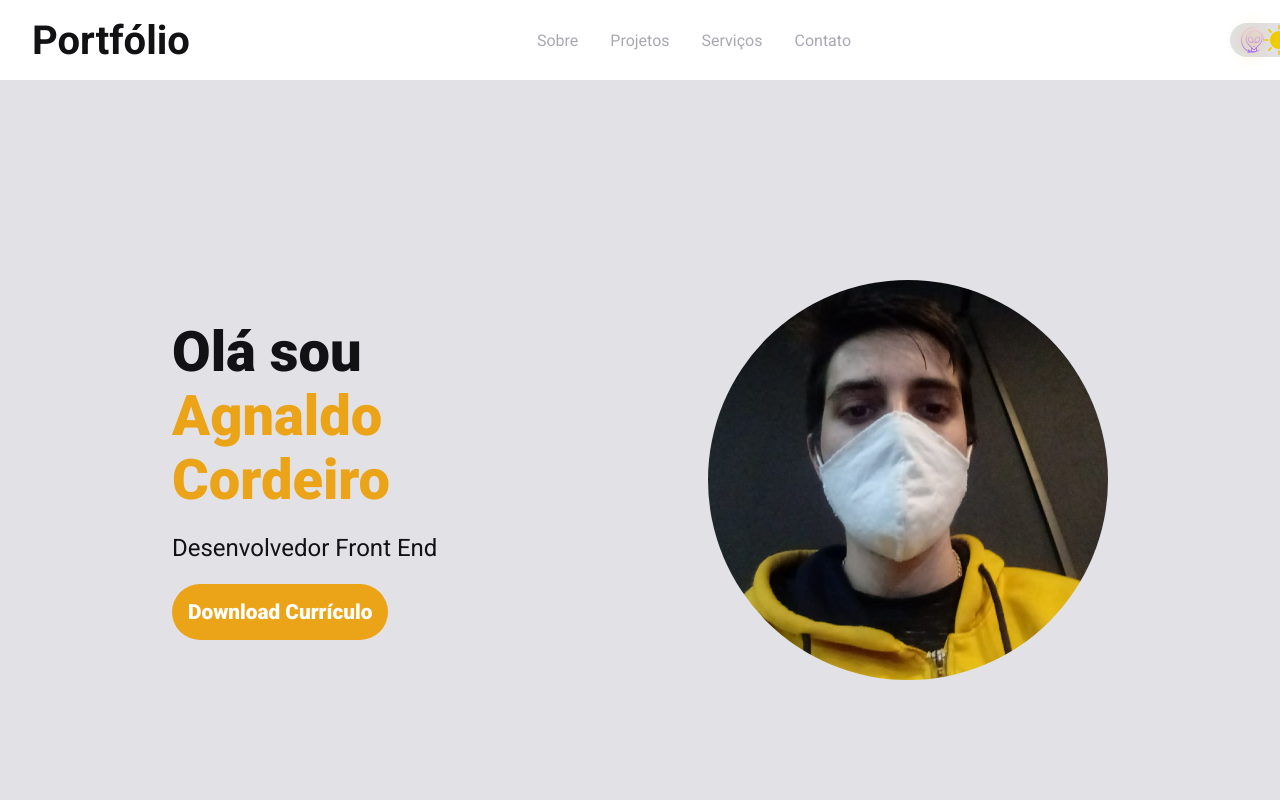
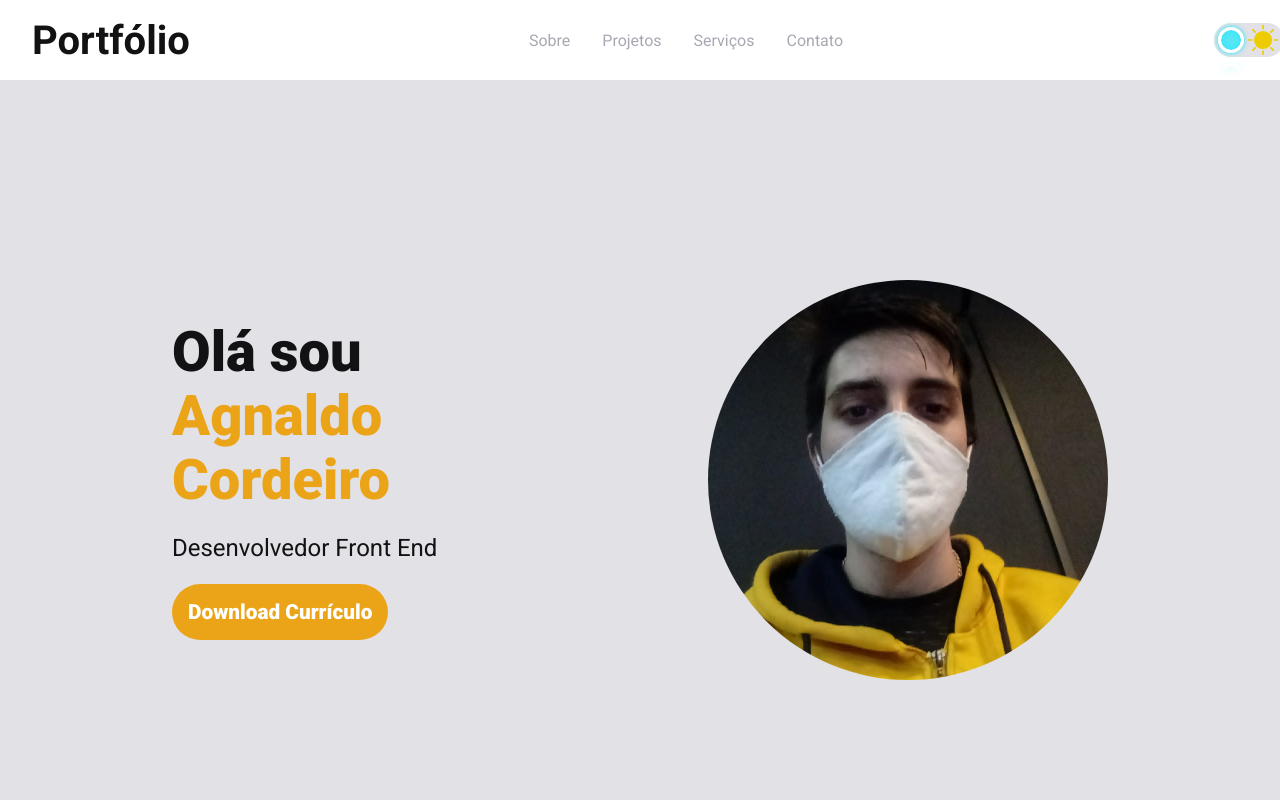
Before and after one commit to AgnaldoCordeiro/Portfolio, a Next.js app: page / in a window 1280 px wide. Shown: the top 800 px of the page. Built offline with nearby package versions, Linux system fonts and the light colour scheme.

Commit message:
arrumando css do layout, olocando um novo icone do linkedin e colocando links em projetos

```diff
--- a/src/components/Contato/index.jsx
+++ b/src/components/Contato/index.jsx
@@ -39,7 +39,7 @@ export function Contato() {
                 </Link>
                 <Link href="https://www.linkedin.com/in/agnaldocordeiro/">
                   <a target="_blank" rel="noreferrer">
-                    <img src="/LinkedIn.svg" />
+                    <img src="/icons8-linkedin.svg" />
                   </a>
                 </Link>
               </box>
--- a/src/components/Header/styles.module.scss
+++ b/src/components/Header/styles.module.scss
@@ -37,6 +37,7 @@
   display: inline-block;
   width: 70px;
   height: 34px;
+  margin-right: 1rem;
 }
 
 .switch input {
@@ -52,6 +53,7 @@
   left: 0;
   right: 0;
   bottom: 0;
+  right: 0;
   background-color: var(--gray-100);
   background-image: url("/sol.svg");
   background-repeat: no-repeat;
@@ -63,23 +65,40 @@
 .slider:before {
   position: absolute;
   content: "";
-  height: 26px;
-  width: 26px;
-  left: 8px;
+  height: 20px;
+  width: 20px;
+
+  left: 4px;
   bottom: 4px;
-  //background-color: var(--color-nav);
-  -webkit-transition: 0.4s;
-  transition: 0.4s;
-  background-image: url("/planeta.png");
+  border: 3px solid #fff;
+  box-shadow: 0 0 15px #0f0, inset 0 0 20px #0f0;
 
-  animation: slider 1s alternate infinite ease-in-out;
-  @keyframes slider {
-    from {
-      filter: drop-shadow(0 0 8px var(--yellow-500));
-    }
-    to {
-      filter: drop-shadow(0 0 10px var(--cyan-500));
-    }
+  -webkit-box-reflect: below 10px
+    linear-gradient(transparent, transparent, #0002);
+  animation: animate 5s linear infinite;
+}
+
+@keyframes animate {
+  0% {
+    box-shadow: 0 0 15px #0f0, inset 0 0 20px #0f0;
+    filter: hue-rotate(0deg);
+  }
+  20% {
+    box-shadow: 0 0 6px #0f0, inset 0 0 20px #0f0;
+  }
+  40% {
+    box-shadow: 0 0 4px #0f0, inset 0 0 20px #0f0;
+  }
+  60% {
+    box-shadow: 0 0 8px #0f0, inset 0 0 20px #0f0;
+  }
+  80% {
+    box-shadow: 0 0 10px #0f0, inset 0 0 20px #0f0;
+  }
+
+  100% {
+    box-shadow: 0 0 15px #0f0, inset 0 0 20px #0f0;
+    filter: hue-rotate(360deg);
   }
 }
 
@@ -89,6 +108,9 @@ input:checked + .slider {
   background-repeat: no-repeat;
   background-position: 10px;
   background-size: 1.2rem;
+}
+input:checked + .slider:before {
+  left: 12px;
 }
 
 input:focus + .slider {
--- a/src/components/Projetos/index.jsx
+++ b/src/components/Projetos/index.jsx
@@ -1,4 +1,5 @@
 import styles from "./styles.module.scss";
+import Link from "next/link";
 
 export function Projetos() {
   return (
@@ -13,8 +14,11 @@ export function Projetos() {
               className={styles.giphyEmbed}
               allowFullScreen
             ></iframe>
-
-            <h3 className={styles.box__title}>PEB Engenharia</h3>
+            <Link href="https://pebengenharia.com.br/">
+              <a target="_blank" rel="noreferrer">
+                <h3 className={styles.box__title}>PEB Engenharia</h3>
+              </a>
+            </Link>
             <p className={styles.box__description}>
               Tecnologias: NextJS, SCSS, EmailJs.
             </p>
@@ -26,7 +30,11 @@ export function Projetos() {
               className={styles.giphyEmbed}
               allowFullScreen
             ></iframe>
-            <h3 className={styles.box__title}>Web Radio</h3>
+            <Link href="https://web-radio.vercel.app/">
+              <a target="_blank" rel="noreferrer">
+                <h3 className={styles.box__title}>Web Radio</h3>
+              </a>
+            </Link>
             <p className={styles.box__description}>
               Tecnologias: NextJS, Scss, TypeScript, Prismic, Stripe.
             </p>
@@ -38,8 +46,11 @@ export function Projetos() {
               className={styles.giphyEmbed}
               allowFullScreen
             ></iframe>
-
-            <h3 className={styles.box__title}>Mapa Covid-19</h3>
+            <Link href="https://map-covid19.vercel.app/">
+              <a target="_blank" rel="noreferrer">
+                <h3 className={styles.box__title}>Mapa Covid-19</h3>
+              </a>
+            </Link>
             <p className={styles.box__description}>
               Tecnologias: NextJS, Material-UI e TypeScript.
             </p>
```
Also changed, not shown: public/icons8-linkedin.svg (added).
